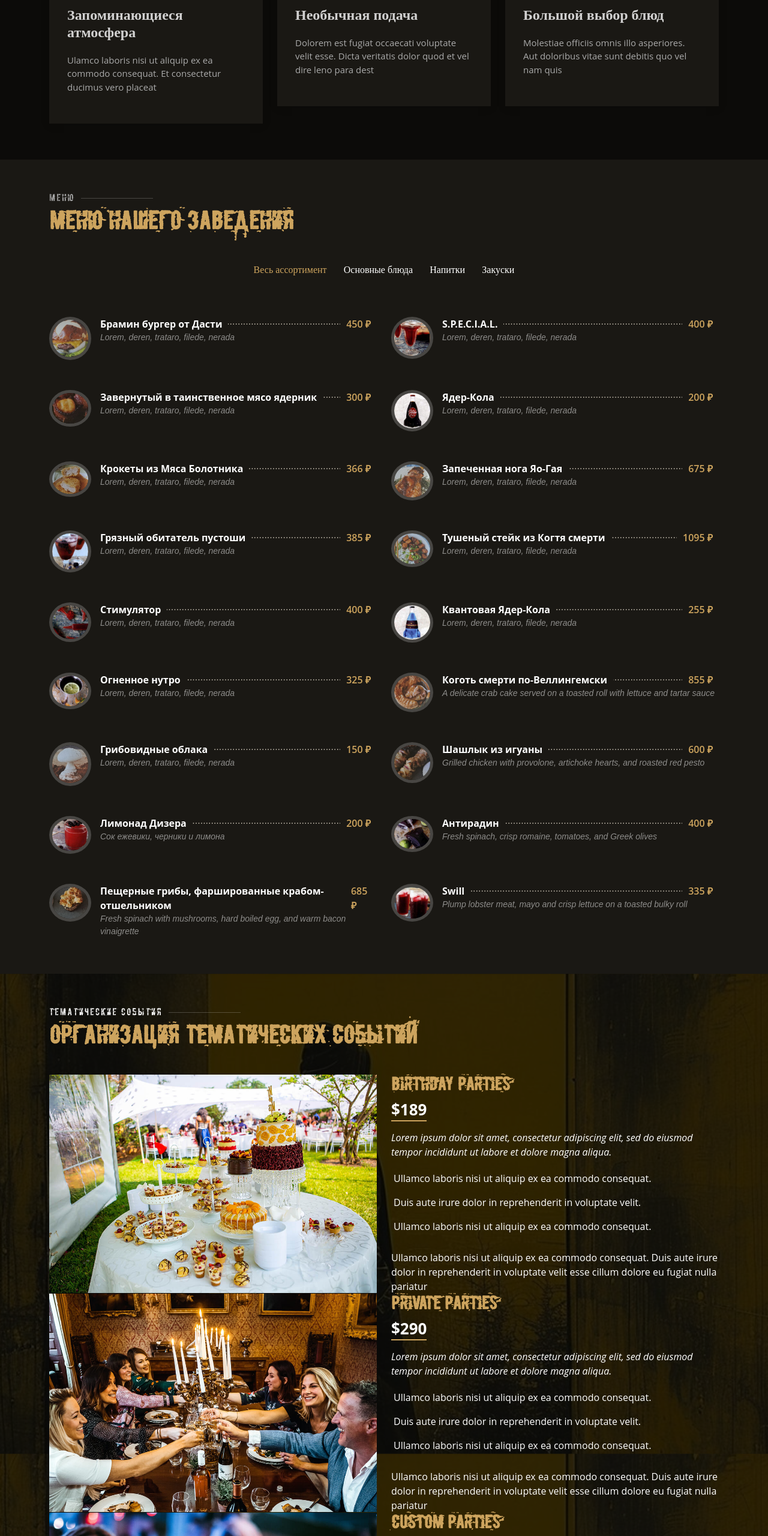
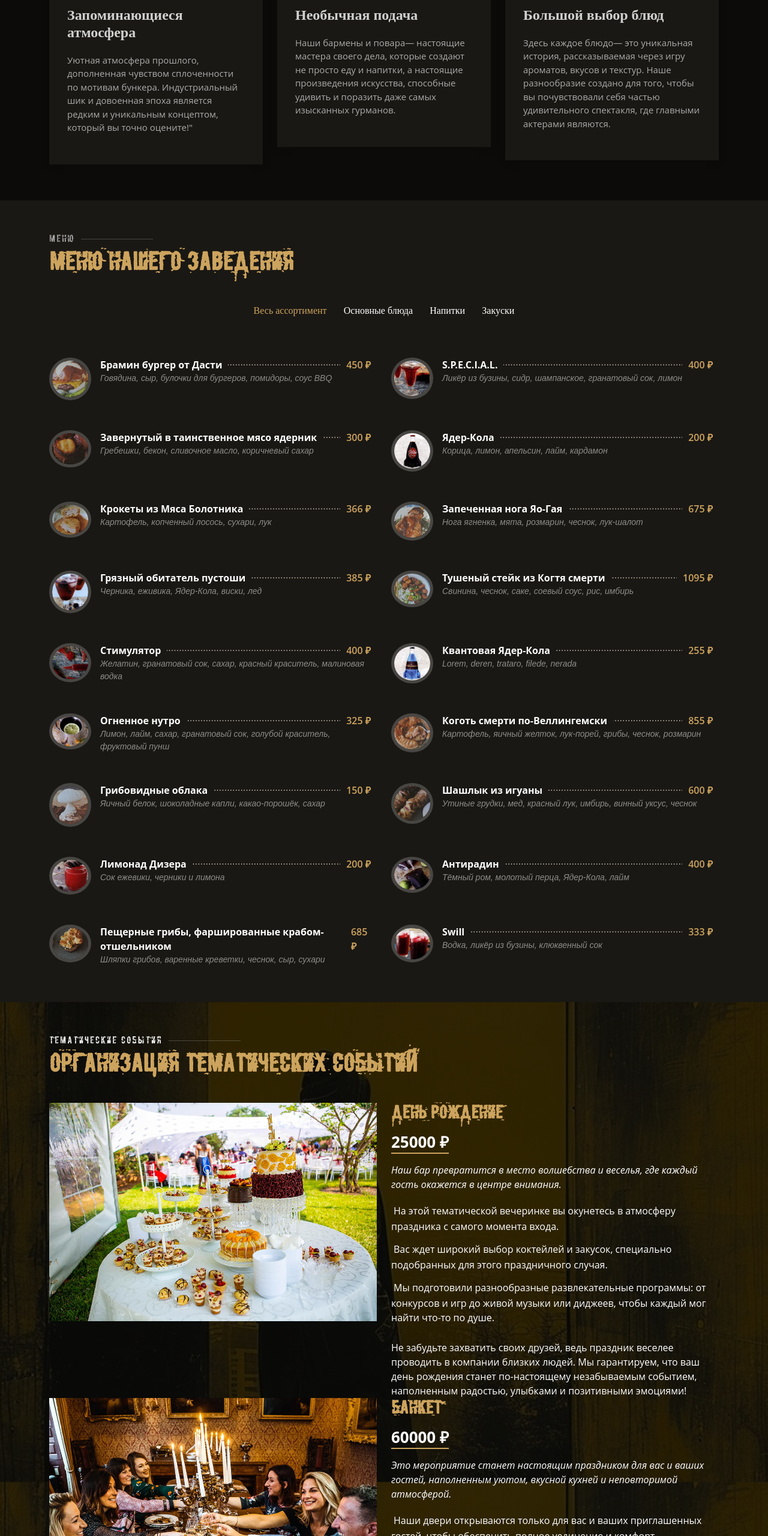
Before and after one commit to MgrDim/Course-project, a plain HTML site: page index.html in a window 1280 px wide. Shown: the part 1069-3629 px from the top of the page at 60% size. Drawn offline with Linux system fonts and the light colour scheme.

Commit message:
Add files via upload

```diff
--- a/index.html
+++ b/index.html
@@ -5,7 +5,7 @@
   <meta charset="utf-8">
   <meta content="width=device-width, initial-scale=1.0" name="viewport">
 
-  <title>Restaurantly Bootstrap Template - Index</title>
+  <title>055-Bar</title>
   <meta content="" name="description">
   <meta content="" name="keywords">
 
@@ -66,15 +66,18 @@
                 <div class="box" data-aos="zoom-in" data-aos-delay="100">
                   <span>01</span>
                   <h4>Запоминающиеся атмосфера</h4>
-                  <p>Ulamco laboris nisi ut aliquip ex ea commodo consequat. Et consectetur ducimus vero placeat</p>
+                  <p>Уютная атмосфера прошлого, дополненная чувством сплоченности по мотивам бункера.
+                    Индустриальный шик и довоенная эпоха является редким и уникальным концептом,
+                    который вы точно оцените!"</p>
                 </div>
               </div>
               <div class="col-lg-4 mt-4 mt-lg-0">
                 <div class="box" data-aos="zoom-in" data-aos-delay="200">
                   <span>02</span>
                   <h4>Необычная подача</h4>
-                  <p>Dolorem est fugiat occaecati voluptate velit esse. Dicta veritatis dolor quod et vel dire leno para
-                    dest</p>
+                  <p>Наши бармены и повара— настоящие мастера своего дела,
+                    которые создают не просто еду и напитки, а настоящие произведения искусства,
+                    способные удивить и поразить даже самых изысканных гурманов.</p>
                 </div>
               </div>
 
@@ -82,7 +85,9 @@
                 <div class="box" data-aos="zoom-in" data-aos-delay="300">
                   <span>03</span>
                   <h4>Большой выбор блюд</h4>
-                  <p>Molestiae officiis omnis illo asperiores. Aut doloribus vitae sunt debitis quo vel nam quis</p>
+                  <p>Здесь каждое блюдо— это уникальная история, рассказываемая через игру ароматов, вкусов и текстур.
+                     Наше разнообразие создано для того, чтобы вы почувствовали себя частью удивительного спектакля,
+                    где главными актерами являются.</p>
                 </div>
               </div>
             </div>
@@ -119,7 +124,7 @@
                   <a href="#">Брамин бургер от Дасти</a><span>450 ₽</span>
                 </div>
                 <div class="menu-ingredients">
-                  Lorem, deren, trataro, filede, nerada
+                  Говядина, сыр, булочки для бургеров, помидоры, соус BBQ
                 </div>
               </div>
 
@@ -129,7 +134,7 @@
                   <a href="#">S.P.E.C.I.A.L.</a><span>400 ₽</span>
                 </div>
                 <div class="menu-ingredients">
-                  Lorem, deren, trataro, filede, nerada
+                  Ликёр из бузины, сидр, шампанское, гранатовый сок, лимон
                 </div>
               </div>
 
@@ -139,7 +144,7 @@
                   <a href="#">Завернутый в таинственное мясо ядерник</a><span>300 ₽</span>
                 </div>
                 <div class="menu-ingredients">
-                  Lorem, deren, trataro, filede, nerada
+                  Гребешки, бекон, сливочное масло, коричневый сахар
                 </div>
               </div>
 
@@ -149,7 +154,7 @@
                   <a href="#">Ядер-Кола</a><span>200 ₽</span>
                 </div>
                 <div class="menu-ingredients">
-                  Lorem, deren, trataro, filede, nerada
+                  Корица, лимон, апельсин, лайм, кардамон
                 </div>
               </div>
 
@@ -159,7 +164,7 @@
                   <a href="#">Крокеты из Мяса Болотника</a><span>366 ₽</span>
                 </div>
                 <div class="menu-ingredients">
-                  Lorem, deren, trataro, filede, nerada
+                  Картофель, копченный лосось, сухари, лук
                 </div>
               </div>
 
@@ -169,7 +174,7 @@
                   <a href="#">Запеченная нога Яо-Гая</a><span>675 ₽</span>
                 </div>
                 <div class="menu-ingredients">
-                  Lorem, deren, trataro, filede, nerada
+                  Нога ягненка, мята, розмарин, чеснок, лук-шалот
                 </div>
               </div>
 
@@ -179,7 +184,7 @@
                   <a href="#">Грязный обитатель пустоши </a><span>385 ₽</span>
                 </div>
                 <div class="menu-ingredients">
-                  Lorem, deren, trataro, filede, nerada
+                  Черника, еживика, Ядер-Кола, виски, лед
                 </div>
               </div>
 
@@ -189,7 +194,7 @@
                   <a href="#">Тушеный стейк из Когтя смерти</a><span>1095 ₽</span>
                 </div>
                 <div class="menu-ingredients">
-                  Lorem, deren, trataro, filede, nerada
+                  Свинина, чеснок, саке, соевый соус, рис, имбирь
                 </div>
               </div>
 
@@ -199,7 +204,7 @@
                   <a href="#">Стимулятор</a><span>400 ₽</span>
                 </div>
                 <div class="menu-ingredients">
-                  Lorem, deren, trataro, filede, nerada
+                  Желатин, гранатовый сок, сахар, красный краситель, малиновая водка
                 </div>
               </div>
 
@@ -219,7 +224,7 @@
                   <a href="#">Огненное нутро</a><span>325 ₽</span>
                 </div>
                 <div class="menu-ingredients">
-                  Lorem, deren, trataro, filede, nerada
+                  Лимон, лайм, сахар, гранатовый сок, голубой краситель, фруктовый пунш
                 </div>
               </div>
 
@@ -229,7 +234,7 @@
                   <a href="#">Коготь смерти по-Веллингемски</a><span>855 ₽</span>
                 </div>
                 <div class="menu-ingredients">
-                  A delicate crab cake served on a toasted roll with lettuce and tartar sauce
+                  Картофель, яичный желток, лук-порей, грибы, чеснок, розмарин
                 </div>
               </div>
 
@@ -239,7 +244,7 @@
                   <a href="#">Грибовидные облака</a><span>150 ₽</span>
                 </div>
                 <div class="menu-ingredients">
-                  Lorem, deren, trataro, filede, nerada
+                  Яичный белок, шоколадные капли, какао-порошёк, сахар
                 </div>
               </div>
 
@@ -249,7 +254,7 @@
                   <a href="#">Шашлык из игуаны</a><span>600 ₽</span>
                 </div>
                 <div class="menu-ingredients">
-                  Grilled chicken with provolone, artichoke hearts, and roasted red pesto
+                  Утиные грудки, мед, красный лук, имбирь, винный уксус, чеснок
                 </div>
               </div>
 
@@ -269,7 +274,7 @@
                   <a href="#">Антирадин</a><span>400 ₽</span>
                 </div>
                 <div class="menu-ingredients">
-                  Fresh spinach, crisp romaine, tomatoes, and Greek olives
+                  Тёмный ром, молотый перца, Ядер-Кола, лайм
                 </div>
               </div>
 
@@ -279,17 +284,17 @@
                   <a href="#">Пещерные грибы, фаршированные крабом-отшельником</a><span>685 ₽</span>
                 </div>
                 <div class="menu-ingredients">
-                  Fresh spinach with mushrooms, hard boiled egg, and warm bacon vinaigrette
+                  Шляпки грибов, варенные креветки, чеснок, сыр, сухари
                 </div>
               </div>
 
               <div class="col-lg-6 menu-item filter-drinks">
                 <img src="img/menu/swill.jpg" class="menu-img" alt="">
                 <div class="menu-content">
-                  <a href="#">Swill</a><span>335 ₽</span>
+                  <a href="#">Swill</a><span>333 ₽</span>
                 </div>
                 <div class="menu-ingredients">
-                  Plump lobster meat, mayo and crisp lettuce on a toasted bulky roll
+                  Водка, ликёр из бузины, клюквенный сок
                 </div>
               </div>
 
@@ -316,22 +321,24 @@
                   <img src="img/event-birthday.jpg" class="img-fluid" alt="">
                 </div>
                 <div class="col-lg-6 pt-4 pt-lg-0 content">
-                  <h3>Birthday Parties</h3>
+                  <h3>День рождение</h3>
                   <div class="price">
-                    <p><span>$189</span></p>
+                    <p><span>25000 ₽</span></p>
                   </div>
                   <p class="fst-italic">
-                    Lorem ipsum dolor sit amet, consectetur adipiscing elit, sed do eiusmod tempor incididunt ut labore et dolore
-                    magna aliqua.
+                    Наш бар превратится в место волшебства и веселья, где каждый гость окажется в центре внимания.
                   </p>
                   <ul>
-                    <li><i class="bi bi-check-circled"></i> Ullamco laboris nisi ut aliquip ex ea commodo consequat.</li>
-                    <li><i class="bi bi-check-circled"></i> Duis aute irure dolor in reprehenderit in voluptate velit.</li>
-                    <li><i class="bi bi-check-circled"></i> Ullamco laboris nisi ut aliquip ex ea commodo consequat.</li>
+                    <li><i class="bi bi-check-circled"></i> На этой тематической вечеринке вы окунетесь в атмосферу праздника с самого момента входа.</li>
+                    <li><i class="bi bi-check-circled"></i> Вас ждет широкий выбор коктейлей и закусок, специально подобранных для этого праздничного случая. </li>
+                    <li><i class="bi bi-check-circled"></i> Мы подготовили разнообразные развлекательные программы: от конкурсов и игр до живой музыки или диджеев,
+                                                            чтобы каждый мог найти что-то по душе.</li>
                   </ul>
                   <p>
-                    Ullamco laboris nisi ut aliquip ex ea commodo consequat. Duis aute irure dolor in reprehenderit in voluptate
-                    velit esse cillum dolore eu fugiat nulla pariatur
+                    Не забудьте захватить своих друзей, ведь праздник веселее проводить в компании близких людей.
+                    Мы гарантируем, что ваш день рождения станет по-настоящему незабываемым событием,
+                    наполненным радостью, улыбками и позитивными эмоциями!
+
                   </p>
                 </div>
               </div>
@@ -343,22 +350,23 @@
                   <img src="img/event-private.jpg" class="img-fluid" alt="">
                 </div>
                 <div class="col-lg-6 pt-4 pt-lg-0 content">
-                  <h3>Private Parties</h3>
+                  <h3>Банкет</h3>
                   <div class="price">
-                    <p><span>$290</span></p>
+                    <p><span>60000 ₽</span></p>
                   </div>
                   <p class="fst-italic">
-                    Lorem ipsum dolor sit amet, consectetur adipiscing elit, sed do eiusmod tempor incididunt ut labore et dolore
-                    magna aliqua.
+                    Это мероприятие станет настоящим праздником для вас и ваших гостей,
+                    наполненным уютом, вкусной кухней и неповторимой атмосферой.
                   </p>
                   <ul>
-                    <li><i class="bi bi-check-circled"></i> Ullamco laboris nisi ut aliquip ex ea commodo consequat.</li>
-                    <li><i class="bi bi-check-circled"></i> Duis aute irure dolor in reprehenderit in voluptate velit.</li>
-                    <li><i class="bi bi-check-circled"></i> Ullamco laboris nisi ut aliquip ex ea commodo consequat.</li>
+                    <li><i class="bi bi-check-circled"></i> Наши двери открываются только для вас и ваших приглашенных гостей, чтобы обеспечить полное уединение и комфорт. </li>
+                    <li><i class="bi bi-check-circled"></i> Наши шеф-повары приготовят для вас изысканные блюда, отвечающие самым изысканным вкусам.</li>
+                    <li><i class="bi bi-check-circled"></i> Для развлечения гостей мы предлагаем различные программы: от музыкальных выступлений до интерактивных мастер-классов или тематических игр..</li>
                   </ul>
                   <p>
-                    Ullamco laboris nisi ut aliquip ex ea commodo consequat. Duis aute irure dolor in reprehenderit in voluptate
-                    velit esse cillum dolore eu fugiat nulla pariatur
+                    Не забудьте захватить своих друзей, ведь праздник веселее проводить в компании близких людей.
+                    Мы гарантируем, что ваш день рождения станет по-настоящему незабываемым событием,
+                    наполненным радостью, улыбками и позитивными эмоциями!
                   </p>
                 </div>
               </div>
@@ -370,22 +378,23 @@
                   <img src="img/event-custom.jpg" class="img-fluid" alt="">
                 </div>
                 <div class="col-lg-6 pt-4 pt-lg-0 content">
-                  <h3>Custom Parties</h3>
+                  <h3>Корпоратив</h3>
                   <div class="price">
-                    <p><span>$99</span></p>
+                    <p><span>42000 ₽</span></p>
                   </div>
                   <p class="fst-italic">
-                    Lorem ipsum dolor sit amet, consectetur adipiscing elit, sed do eiusmod tempor incididunt ut labore et dolore
-                    magna aliqua.
+                    Это мероприятие создано специально для того, чтобы вы и ваши коллеги могли отдохнуть,
+                    повеселиться и отметить успешное завершение рабочего года.
                   </p>
                   <ul>
-                    <li><i class="bi bi-check-circled"></i> Ullamco laboris nisi ut aliquip ex ea commodo consequat.</li>
-                    <li><i class="bi bi-check-circled"></i> Duis aute irure dolor in reprehenderit in voluptate velit.</li>
-                    <li><i class="bi bi-check-circled"></i> Ullamco laboris nisi ut aliquip ex ea commodo consequat.</li>
+                    <li><i class="bi bi-check-circled"></i> На этой вечеринке вас ждет непринужденная атмосфера, уютный интерьер и разнообразие развлечений.</li>
+                    <li><i class="bi bi-check-circled"></i> Наши бармены предложат вам широкий выбор коктейлей и напитков, чтобы подчеркнуть атмосферу праздника. </li>
+                    <li><i class="bi bi-check-circled"></i> Для развлечения гостей мы подготовили разнообразную программу: от музыкальных выступлений до конкурсов и игр, которые помогут создать атмосферу веселья и командного духа. </li>
                   </ul>
                   <p>
-                    Ullamco laboris nisi ut aliquip ex ea commodo consequat. Duis aute irure dolor in reprehenderit in voluptate
-                    velit esse cillum dolore eu fugiat nulla pariatur
+                    Не упустите возможность отметить день корпоратива в нашем баре,
+                    где каждая минута будет наполнена радостью, улыбками и хорошим настроением.
+                    Мы гарантируем, что это станет незабываемым событием, которое вы будете вспоминать с улыбкой
                   </p>
                 </div>
               </div>
@@ -405,7 +414,7 @@
               <h2>Reservation</h2>
               <p>Бронирование стола</p>
             </div>
-            <form action="form" method="post" role="form" class="form " onsubmit="return validateForm();">
+            <form action="#" method="get" role="form" class="form " onsubmit="return validateForm();">
               <div class="row">
                 <div class="col-lg-4   form-group">
                   <input type="text" name="name" class="form-control" id="name" placeholder="Имя" data-rule="minlen:4"
@@ -449,38 +458,6 @@
           </div>
         </section><!-- End Book A Table Section -->
 
-        <!-- ======= Testimonials Section ======= -->
-        <section id="testimonials" class="testimonials section-bg">
-          <div class="container" data-aos="fade-up">
-
-            <div class="section-title">
-              <h2>Отзывы на заведение </h2>
-              <p>Отзывы</p>
-            </div>
-
-            <div class="testimonials-slider swiper" data-aos="fade-up" data-aos-delay="100">
-              <div class="swiper-wrapper">
-
-                <div class="swiper-slide">
-                  <div class="testimonial-item">
-                    <p>
-                      <i class="bx bxs-quote-alt-left quote-icon-left"></i>
-
-                      <i class="bx bxs-quote-alt-right quote-icon-right"></i>
-                    </p>
-                    <img src="assets/img/testimonials/testimonials-1.jpg" class="testimonial-img" alt="">
-                    <h3></h3>
-                    <h4> &amp; </h4>
-                  </div>
-                </div><!-- End testimonial item -->
-
-
-              </div>
-              <div class="swiper-pagination"></div>
-            </div>
-
-          </div>
-        </section><!-- End Testimonials Section -->
 
         <!-- ======= Contact Section ======= -->
         <section id="contact" class="contact">
@@ -535,7 +512,7 @@
         </div>
         <div class="col-lg-8 mt-5 mt-lg-0">
 
-          <form action="forms" method="post" role="form" class="form " onsubmit="return validateFormSubject();">
+          <form action="#" method="get" role="form" class="form " onsubmit="return validateFormSubject();">
             <div class="row">
               <div class="form-group">
                 <input type="text" name="name" class="form-control" id="name" placeholder="Имя" required>
@@ -566,7 +543,29 @@
         class="bi bi-arrow-up-short"></i></a>
 
     <script src="main.js"></script>
+<script type="module">
+  // Import the functions you need from the SDKs you need
+  import { initializeApp } from "https://www.gstatic.com/firebasejs/10.12.2/firebase-app.js";
+  import { getAnalytics } from "https://www.gstatic.com/firebasejs/10.12.2/firebase-analytics.js";
+  // TODO: Add SDKs for Firebase products that you want to use
+  // https://firebase.google.com/docs/web/setup#available-libraries
 
+  // Your web app's Firebase configuration
+  // For Firebase JS SDK v7.20.0 and later, measurementId is optional
+  const firebaseConfig = {
+    apiKey: "AIzaSyCGuOdTffs9URTgNb8xRUN4RJnj07iKcH8",
+    authDomain: "bar-da7f3.firebaseapp.com",
+    projectId: "bar-da7f3",
+    storageBucket: "bar-da7f3.appspot.com",
+    messagingSenderId: "830771025553",
+    appId: "1:830771025553:web:94cb96fd2caf43c0239130",
+    measurementId: "G-BGYNW1ZTN1"
+  };
+
+  // Initialize Firebase
+  const app = initializeApp(firebaseConfig);
+  const analytics = getAnalytics(app);
+</script>
 </body>
 
 </html>
--- a/style.css
+++ b/style.css
@@ -721,6 +721,7 @@ h6 {
     font-family: "Open Sans", sans-serif;
     font-weight: 700;
     margin-bottom: 15px;
+    margin-top: 15px;
   }
 
   .events .event-item .price span {
@@ -746,21 +747,7 @@ h6 {
     margin-bottom: 0;
   }
 
-  .events .swiper-pagination {
-    margin-top: 30px;
-    position: relative;
-  }
 
-  .events .swiper-pagination .swiper-pagination-bullet {
-    width: 12px;
-    height: 12px;
-    background-color: rgba(255, 255, 255, 0.4);
-    opacity: 1;
-  }
-
-  .events .swiper-pagination .swiper-pagination-bullet-active {
-    background-color: #cda45e;
-  }
 
   /*--------------------------------------------------------------
   # Book A Table
```
